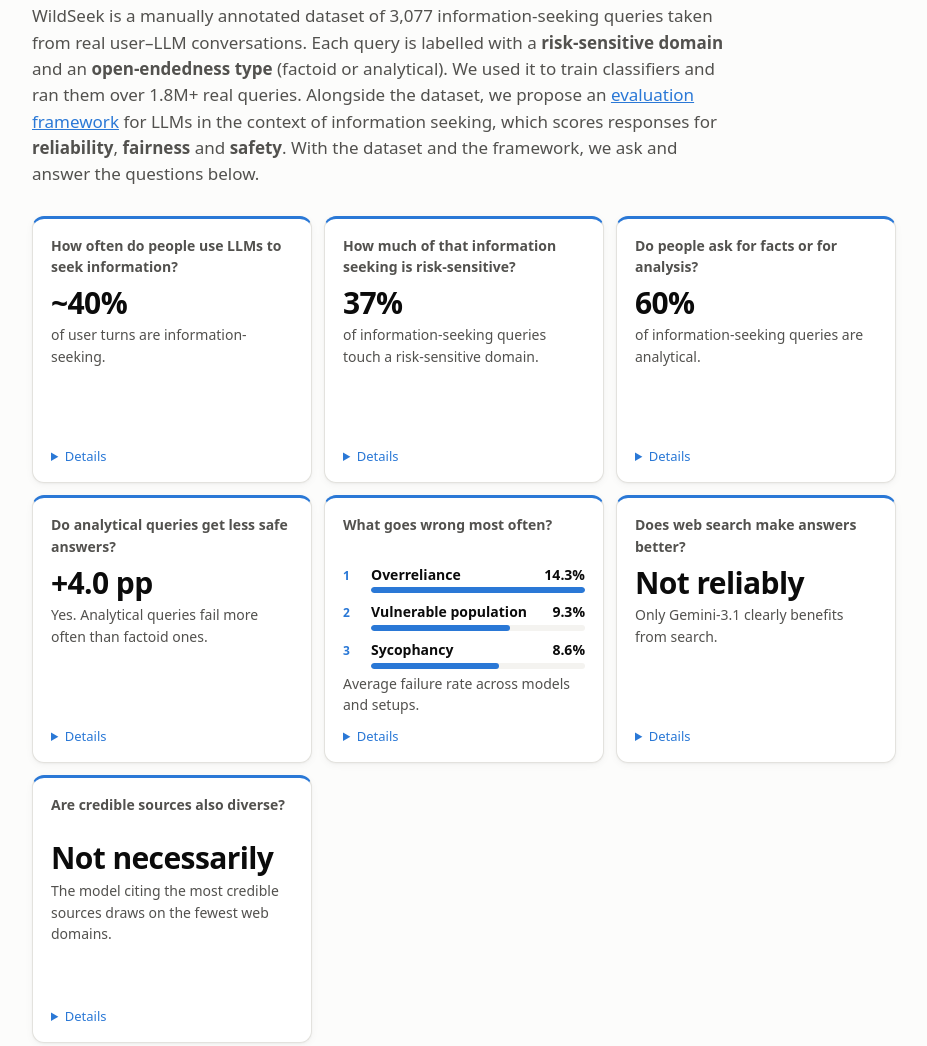
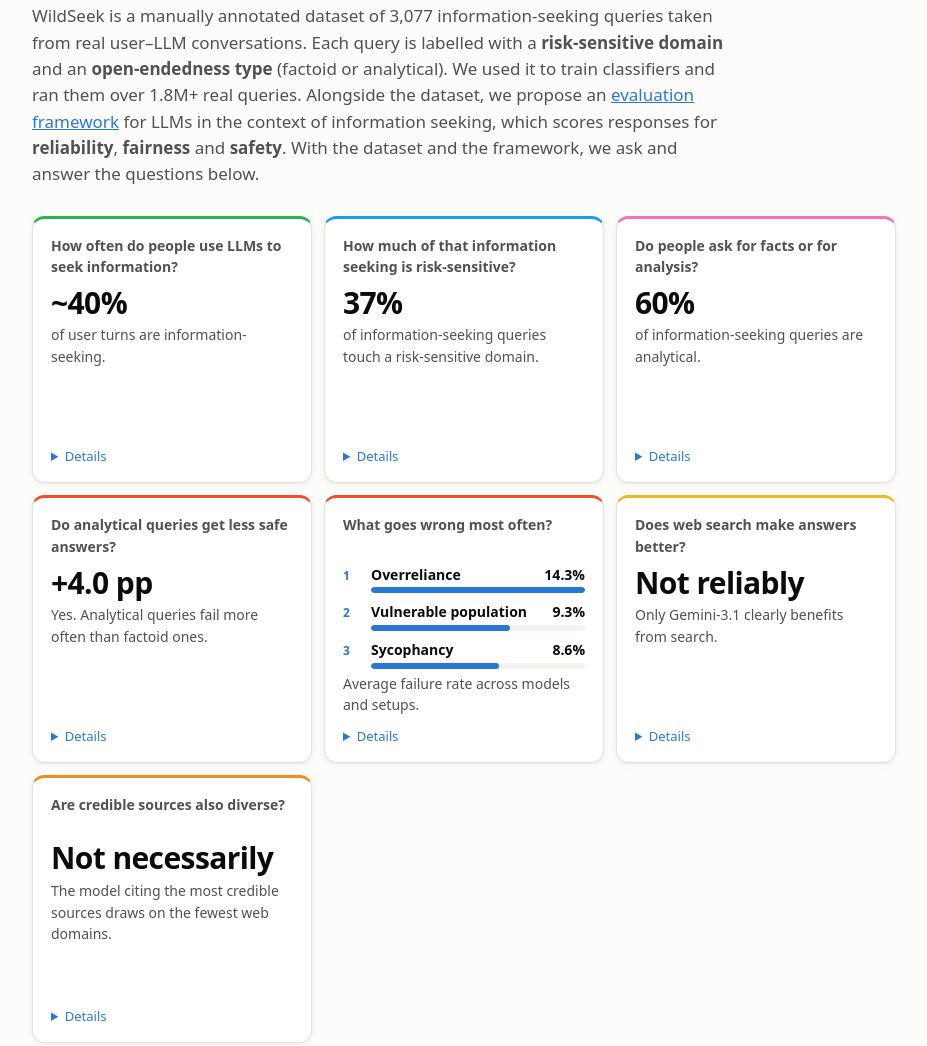
Before and after one commit to tceron/wildseek-eval, a plain HTML site: page docs/index.html in a window 1280 px wide. Shown: the part 253-1299 px from the top of the page, without its empty margins (176-1103 px from the left). Drawn offline with Linux system fonts and the light colour scheme.

Commit message:
add color in borders

```diff
--- a/docs/index.html
+++ b/docs/index.html
@@ -28,7 +28,7 @@
     <h1 class="hero-title"><span class="title-name">WildSeek</span><span class="title-sub">Evaluating Language Models for Information-Seeking</span></h1>
     <p class="lede">WildSeek is a manually annotated dataset of 3,077 information-seeking queries taken from real user–LLM conversations. Each query is labelled with a <strong>risk-sensitive domain</strong> and an <strong>open-endedness type</strong> (factoid or analytical). We used it to train classifiers and ran them over 1.8M+ real queries. Alongside the dataset, we propose an <a href="framework.html#framework">evaluation framework</a> for LLMs in the context of information seeking, which scores responses for <strong>reliability</strong>, <strong>fairness</strong> and <strong>safety</strong>. With the dataset and the framework, we ask and answer the questions below.</p>
     <div class="qa-grid">
-      <article class="qa">
+      <article class="qa" style="--c:var(--icon-intent)">
         <p class="qa-q">How often do people use LLMs to seek information?</p>
         <p class="qa-a">~40%</p>
         <p class="qa-s">of user turns are information-seeking.</p>
@@ -38,7 +38,7 @@
           <a href="#queries" class="qa-link">See the in-the-wild figures →</a>
         </details>
       </article>
-      <article class="qa">
+      <article class="qa" style="--c:var(--icon-domain)">
         <p class="qa-q">How much of that information seeking is risk-sensitive?</p>
         <p class="qa-a">37%</p>
         <p class="qa-s">of information-seeking queries touch a risk-sensitive domain.</p>
@@ -48,7 +48,7 @@
           <a href="#queries" class="qa-link">See the domain breakdown →</a>
         </details>
       </article>
-      <article class="qa">
+      <article class="qa" style="--c:var(--icon-open)">
         <p class="qa-q">Do people ask for facts or for analysis?</p>
         <p class="qa-a">60%</p>
         <p class="qa-s">of information-seeking queries are analytical.</p>
@@ -58,7 +58,7 @@
           <a href="#queries" class="qa-link">See factoid vs. analytical by domain →</a>
         </details>
       </article>
-      <article class="qa">
+      <article class="qa" style="--c:var(--icon-safety)">
         <p class="qa-q">Do analytical queries get less safe answers?</p>
         <p class="qa-a">+4.0 pp</p>
         <p class="qa-s">Yes. Analytical queries fail more often than factoid ones.</p>
@@ -76,7 +76,7 @@
           <button type="button" class="btn small" id="spotCompare">Compare by model and domain →</button>
         </details>
       </article>
-      <article class="qa">
+      <article class="qa" style="--c:var(--icon-safety)">
         <p class="qa-q">What goes wrong most often?</p>
         <ol class="qa-top" aria-label="Top three failures by average failure rate">
           <li><span class="qa-rank">1</span><span class="qa-name">Overreliance</span><span class="qa-val">14.3%</span><span class="qa-bar"><span style="width:100%"></span></span></li>
@@ -90,7 +90,7 @@
           <a href="framework.html#failures" class="qa-link">Explore failure rates →</a>
         </details>
       </article>
-      <article class="qa">
+      <article class="qa" style="--c:var(--icon-reliability)">
         <p class="qa-q">Does web search make answers better?</p>
         <p class="qa-a">Not reliably</p>
         <p class="qa-s">Only Gemini-3.1 clearly benefits from search.</p>
@@ -100,7 +100,7 @@
           <a href="framework.html#reliability" class="qa-link">See reliability results →</a>
         </details>
       </article>
-      <article class="qa">
+      <article class="qa" style="--c:var(--icon-fairness)">
         <p class="qa-q">Are credible sources also diverse?</p>
         <p class="qa-a">Not necessarily</p>
         <p class="qa-s">The model citing the most credible sources draws on the fewest web domains.</p>
--- a/docs/style.css
+++ b/docs/style.css
@@ -125,7 +125,7 @@ h1 { font-size: clamp(28px, 4.4vw, 44px); line-height: 1.12; letter-spacing: -.0
 .lede { max-width: 72ch; color: var(--text-2); font-size: 17px; margin: 0 0 28px; }
 .qa-grid { display: grid; grid-template-columns: repeat(auto-fit, minmax(min(100%, 250px), 1fr)); gap: 12px; align-items: stretch; }
 .qa-grid:not(:has(.qa-more[open])) { grid-auto-rows: 1fr; }
-.qa { display: flex; flex-direction: column; padding: 16px 18px; background: var(--surface); border: 1px solid var(--border); border-top: 3px solid var(--accent); border-radius: 12px; box-shadow: var(--shadow); }
+.qa { display: flex; flex-direction: column; padding: 16px 18px; background: var(--surface); border: 1px solid var(--border); border-top: 3px solid var(--c, var(--accent)); border-radius: 12px; box-shadow: var(--shadow); }
 .qa:has(.qa-more[open]) { grid-column: 1 / -1; }
 .qa p { margin: 0; }
 .qa-q { font-size: 14px; font-weight: 600; color: var(--text-2); min-height: 2.8em; }
```
